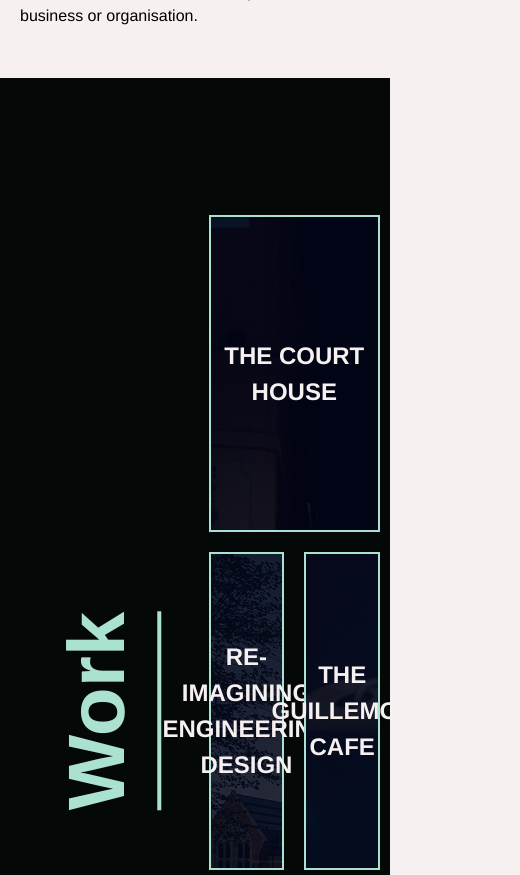
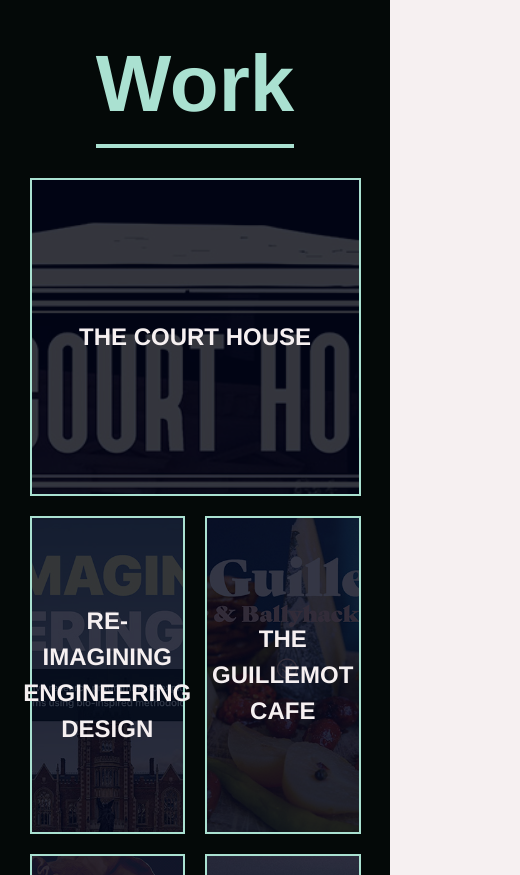
Before and after one commit to fawltya/portfolio, a plain HTML site: page index.html in a window 390 px wide. Shown: the part 700-1575 px from the top of the page, 520 px wide, since content can reach past the window. Drawn offline with Linux system fonts and the light colour scheme.

Commit message:
larger mobile device styling added

```diff
--- a/css/style.css
+++ b/css/style.css
@@ -55,6 +55,7 @@ p {
   text-align: center;
 }
 
+
 .top-menu {
   display: flex;
   align-items: center;
@@ -107,13 +108,13 @@ p {
 }
 
 #about-left-col {
-  max-width: 80%;
-  padding-right: 20px;
+  max-width: 50%;
+  padding-right: 2vw;
 }
 
 #about-right-col {
-  max-width: 20%;
-  padding-left: 20px;
+  max-width: 50%;
+  padding-left: 2vw;
 }
 
 #about-right-col img {
@@ -211,6 +212,7 @@ p {
   transition: transform 0.8s;
   transform-style: preserve-3d;
   background-size: cover;
+  background-position: center;
   border: var(--light) solid 2px;
 
 }
@@ -248,10 +250,22 @@ p {
   transform: rotateY(180deg);
 }
 
-.card p:nth-child(3){
+.card-back p:nth-child(3){
   font-style: italic;
   text-align: center;
   padding-top: var(--small-spacer)
+}
+
+/* Add external link icon to improve UX/Accessibility */
+
+.card-back a::after {
+  margin-left: 5px;
+  content: '  ';
+  background-image: url(../images/external-link.png);
+  background-size: contain;
+  height: 10px;
+  width: 10px;
+  display: inline-block;
 }
 
 .card h3 {
@@ -284,3 +298,58 @@ p {
   text-align: center;
   font-size: smaller;
 }
+
+/* Responsive styles */
+
+/* Larger mobile devices 768px */
+
+@media only screen and (max-width: 768px) {
+
+  #title-header {
+    font-size: 2rem;
+  }
+
+  #about-left-col {
+    max-width: 50%;
+    padding-right: 3vw;
+  }
+
+  #about-right-col {
+    max-width: 50%;
+    padding-left: 3vw;
+  }
+
+  #work {
+    display: flex;
+    flex-direction: column;
+    width: 100%;
+    background-color: var(--dark);
+    padding: 5vh 0px 15vh 0px
+  }
+
+  #portfolio-grid {
+    display: grid;
+    width: 90%;
+    margin: auto auto;
+    grid-template-columns: 1fr 1fr;
+    grid-template-rows: 1fr 1fr 1fr;
+    grid-template-areas:
+      "courthouse courthouse"
+      "ried guillemot"
+      "maryann proparamedics";
+  }
+
+  #work-left-bar {
+    margin-bottom: 20px;
+    transform: rotate(0deg);
+    border-bottom: 4px solid var(--light);
+  }
+
+}
+
+/* Larger mobile devices 768px */
+
+@media only screen and (max-width: 768px) {
+
+
+}
```
Also changed, not shown: images/external-link.png (added).
